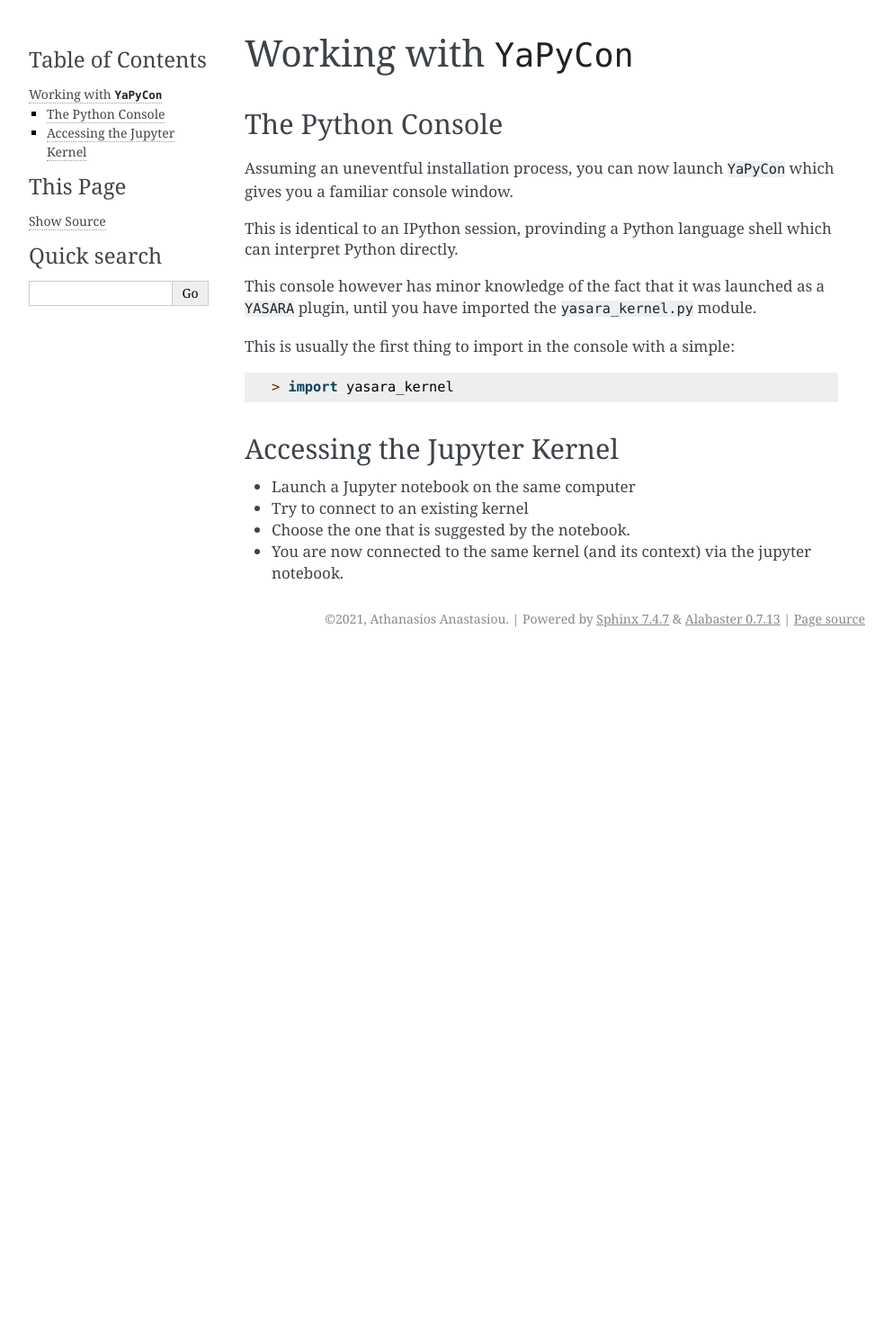
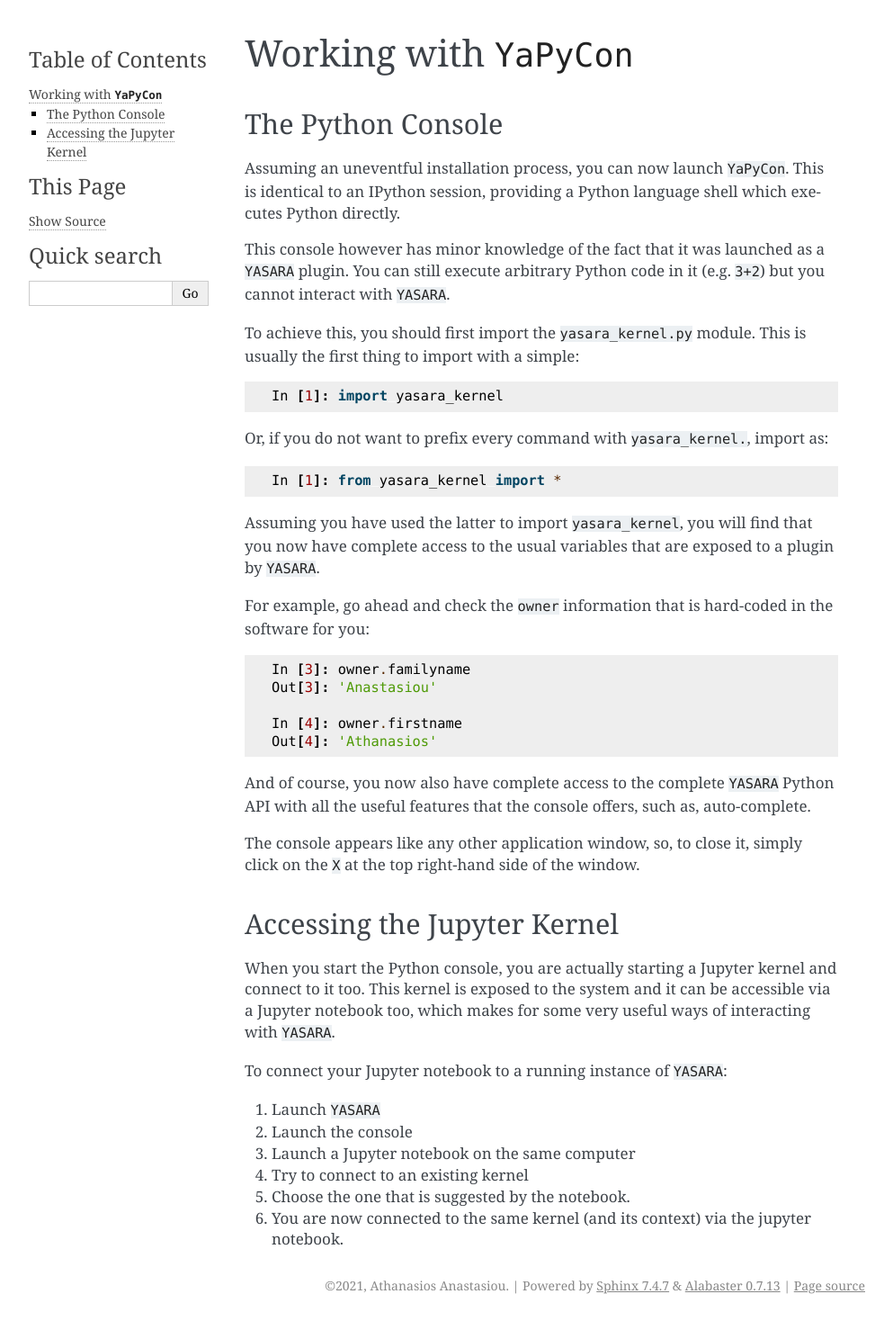
Before and after one commit to aanastasiou/yapycon, a Sphinx documentation site: the page built from doc/source/functionality.rst, in a window 1280 px wide. Shown: the whole page at 90% size, without its empty margins (148-1141 px from the left). Built offline with Sphinx 7.4.7, drawn with Linux system fonts in a browser that asks for light colours; before the commit the page ends 900 px from its top, so only the background shows below that.

Commit message:
Updating docs with more detailed information and examples

```diff
--- a/doc/source/functionality.rst
+++ b/doc/source/functionality.rst
@@ -6,28 +6,59 @@
 The Python Console
 ==================
 
-Assuming an uneventful :ref:`installation process <.._install_quickstart>`, you can now launch ``YaPyCon`` which
-gives you a familiar console window.
+Assuming an uneventful :ref:`installation process <.._install_quickstart>`, you can now launch ``YaPyCon``. This is
+identical to an IPython session, providing a Python language shell which executes Python directly.
 
-This is identical to an IPython session, provinding a Python language shell which can interpret Python directly.
+This console however has minor knowledge of the fact that it was launched as a ``YASARA`` plugin. You can still
+execute arbitrary Python code in it (e.g. ``3+2``) but you cannot interact with ``YASARA``.
 
-This console however has minor knowledge of the fact that it was launched as a ``YASARA`` plugin, until you have
-imported the ``yasara_kernel.py`` module.
-
-This is usually the first thing to import in the console with a simple:
+To achieve this, you should first import the ``yasara_kernel.py`` module. This is usually the first thing to import
+with a simple:
 
 ::
 
-    > import yasara_kernel
+    In [1]: import yasara_kernel
+
+Or, if you do not want to prefix every command with ``yasara_kernel.``, import as:
+
+::
+
+    In [1]: from yasara_kernel import *
+
+Assuming you have used the latter to import ``yasara_kernel``, you will find that you now have complete access to
+the usual variables that are exposed to a  plugin by ``YASARA``.
+
+For example, go ahead and check the ``owner`` information that is hard-coded in the software for you:
+
+::
+
+    In [3]: owner.familyname
+    Out[3]: 'Anastasiou'
+
+    In [4]: owner.firstname
+    Out[4]: 'Athanasios'
 
 
+And of course, you now also have complete access to the complete ``YASARA`` Python API with all the useful features
+that the console offers, such as, auto-complete.
+
+The console appears like any other application window, so, to close it, simply click on the ``X`` at the top right-hand
+side of the window.
 
 
 
 Accessing the Jupyter Kernel
 ============================
 
-* Launch a Jupyter notebook on the same computer
-* Try to connect to an existing kernel
-* Choose the one that is suggested by the notebook.
-* You are now connected to the same kernel (and its context) via the jupyter notebook.
+When you start the Python console, you are actually starting a Jupyter kernel and connect to it too. This kernel
+is exposed to the system and it can be accessible via a Jupyter notebook too, which makes for some very useful ways
+of interacting with ``YASARA``.
+
+To connect your Jupyter notebook to a running instance of ``YASARA``:
+
+1. Launch ``YASARA``
+2. Launch the console
+3. Launch a Jupyter notebook on the same computer
+4. Try to connect to an existing kernel
+5. Choose the one that is suggested by the notebook.
+6. You are now connected to the same kernel (and its context) via the jupyter notebook.
--- a/doc/source/index.rst
+++ b/doc/source/index.rst
@@ -8,6 +8,7 @@
 
 ``YaPyCon`` embeds a Python console and Jupyter Kernel in YASARA, *"...a molecular-graphics, -modeling and -simulation
 program for Windows, Linux, MacOS and Android"*.
+
 
 .. figure:: resources/figures/fig_main_yapycon.png
 
--- /dev/null
+++ b/doc/source/todo_list.txt
@@ -0,0 +1,6 @@
+TODO List as of Tue 30 Nov 17:14:50 UTC 2021
+../src/yapycon.py:118 TODO: MID, Maybe have an option to turn the widget off and simply launch the kernel.
+../src/yasara_kernel.py:154 TODO: HIGH, Revise the accessibility of these functions.
+../src/yasara_kernel.py:185 TODO: HIGH, Review this function
+../src/yasara_kernel.py:205 TODO: HIGH, review whether to include these two functions
+../src/yasara_kernel.py:236 TODO: HIGH, Review whether to allow for Exit() to be used from the kernel
```
Also changed, not shown: other parts of doc/source/index.rst (+2 -0 lines), doc/source/api.rst (+8 -1 lines), doc/source/current_todos.rst (added, +22 -0 lines), doc/source/moddoc.rst (+30 -26 lines), 2 other files.
